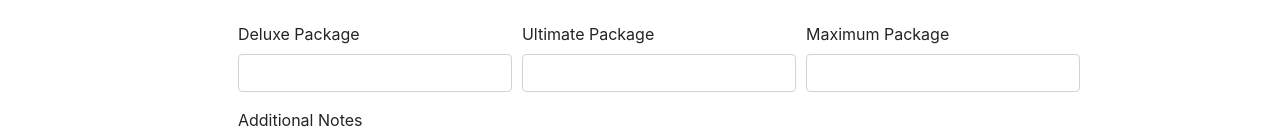
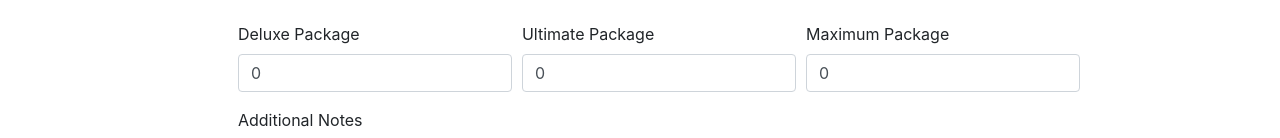
Before and after one commit to BryanMThomas/ToddThomasPaintingApp, a React (Create React App) app in the folder todd-thomas-painting-app/: page /exterior-estimate in a window 1280 px wide. Shown: the part 532-670 px from the top of the page. Built offline with nearby package versions, Linux system fonts and the light colour scheme.

Commit message:
add auto calculation

```diff
--- a/todd-thomas-painting-app/src/components/ExteriorEstimate/ExteriorEstimate.js
+++ b/todd-thomas-painting-app/src/components/ExteriorEstimate/ExteriorEstimate.js
@@ -1,5 +1,5 @@
 import React, { useState } from "react";
-import { Form, Button, Col, Row } from "react-bootstrap";
+import { Form, Button, Col } from "react-bootstrap";
 import Layout from "../Layout/Layout";
 import styled from "styled-components";
 
@@ -45,13 +45,26 @@
     //Set Sqft
     setExteriorState((prevState) => ({
       ...prevState,
-      ["homeSqft"]: value,
-      ["deluxePackagePrice"]: Math.round(value * deluxeRate),
-      ["ultimatePackagePrice"]: Math.round(value * ultimateRate),
-      ["maximumPackagePrice"]: Math.round(value * maximumRate),
+      homeSqft: value,
+      deluxePackagePrice:
+        "$" +
+        Math.round(value * deluxeRate)
+          .toString()
+          .replace(/\B(?=(\d{3})+(?!\d))/g, ","),
+      ultimatePackagePrice:
+        "$" +
+        Math.round(value * ultimateRate)
+          .toString()
+          .replace(/\B(?=(\d{3})+(?!\d))/g, ","),
+      maximumPackagePrice:
+        "$" +
+        Math.round(value * maximumRate)
+          .toString()
+          .replace(/\B(?=(\d{3})+(?!\d))/g, ","),
     }));
   };
   const handleStateChange = (e) => {
+    console.log("Hello: " + e.target.name + " " + e.target.value);
     if (e.target.name === "homeSqft") {
       handleSqftChange(e);
     } else {
@@ -129,24 +142,45 @@
               <Form.Label>Home Sqft: </Form.Label>
             </Col>
             <Col xs="3">
-              <Form.Control type="number" placeholder="Enter SQFT" required />
+              <Form.Control
+                name="homeSqft"
+                type="number"
+                placeholder="Enter SQFT"
+                required
+                onChange={handleStateChange}
+              />
             </Col>
           </Form.Row>
           <br />
           <Form.Row>
             <Form.Group as={Col}>
               <Form.Label>Deluxe Package</Form.Label>
-              <Form.Control />
+              <Form.Control
+                name="deluxePackagePrice"
+                type="text"
+                value={exteriorState.deluxePackagePrice}
+                onChange={handleStateChange}
+              />
             </Form.Group>
 
             <Form.Group as={Col}>
               <Form.Label>Ultimate Package</Form.Label>
-              <Form.Control />
+              <Form.Control
+                name="ultimatePackagePrice"
+                type="text"
+                value={exteriorState.ultimatePackagePrice}
+                onChange={handleStateChange}
+              />
             </Form.Group>
 
             <Form.Group as={Col}>
               <Form.Label>Maximum Package</Form.Label>
-              <Form.Control />
+              <Form.Control
+                name="maximumPackagePrice"
+                type="text"
+                value={exteriorState.maximumPackagePrice}
+                onChange={handleStateChange}
+              />
             </Form.Group>
           </Form.Row>
           <Form.Row>
```
Also changed, not shown: 1 other file (tests, documents, lock files or other folders).
